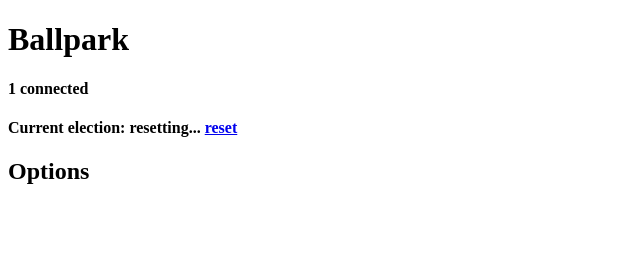
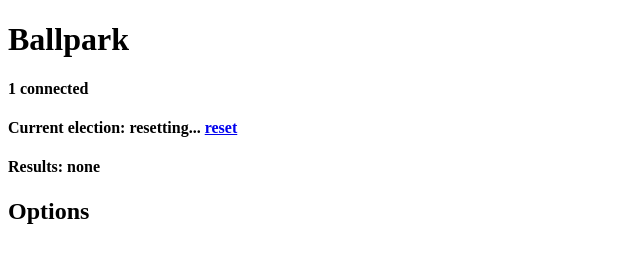
Before and after one commit to banterability/ballpark, a website: page index.html in a window 1280 px wide. Both pictures are taken after a click on the link "reset". Shown: the whole page, without its empty margins (0-640 px from the left). Drawn offline with nearby package versions, Linux system fonts and the light colour scheme; no server answers.

Commit message:
Add average and live update

```diff
--- a/index.html
+++ b/index.html
@@ -84,6 +84,7 @@
   <h1>Ballpark</h1>
   <h4><span id="user-count">1</span> connected</h4>
   <h4>Current election: <span id="election-id">none</span> <a id="reset-election" href="javascript:void(0)">reset</a></h4>
+  <h4>Results: <span id="results">none</span></h4>
 
   <h2>Options</h2>
   <ul id="vote-options"></ul>
@@ -111,6 +112,7 @@
       if(data.userId !== socket.socket.sessionid){
         animateVotes(data.option);
       }
+      updateResults(data.summary.avg);
     });
 
     socket.on('newElection', function(data){
@@ -169,11 +171,16 @@
 
     var updateElection = function(election){
       document.querySelector('#election-id').textContent = election;
+      updateResults('none');
     };
 
     var updateUserCount = function(count){
       document.getElementById('user-count').textContent = count;
     };
+
+    var updateResults = function(average){
+      document.getElementById('results').textContent = average;
+    };
   </script>
 </body>
 </html>
```
